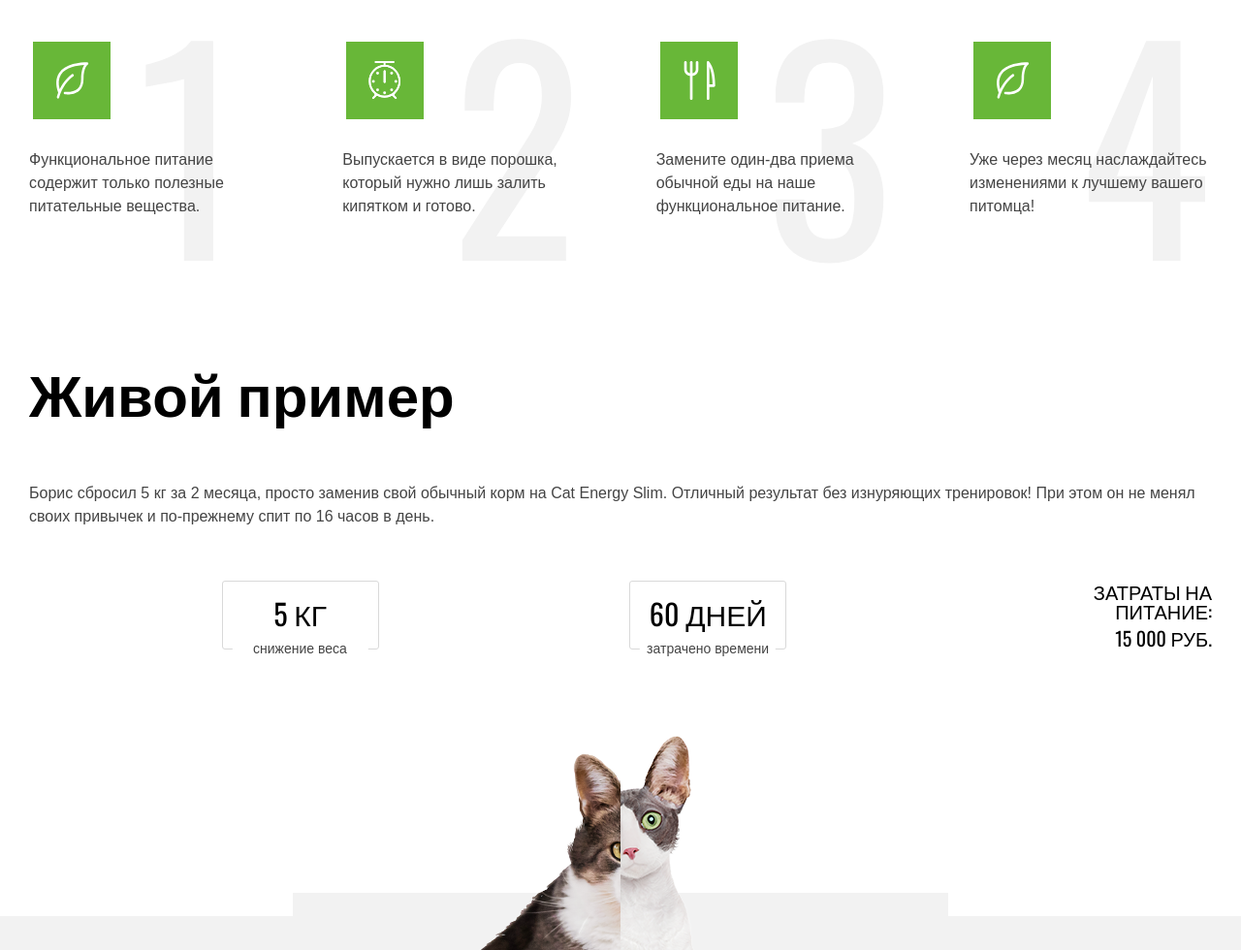
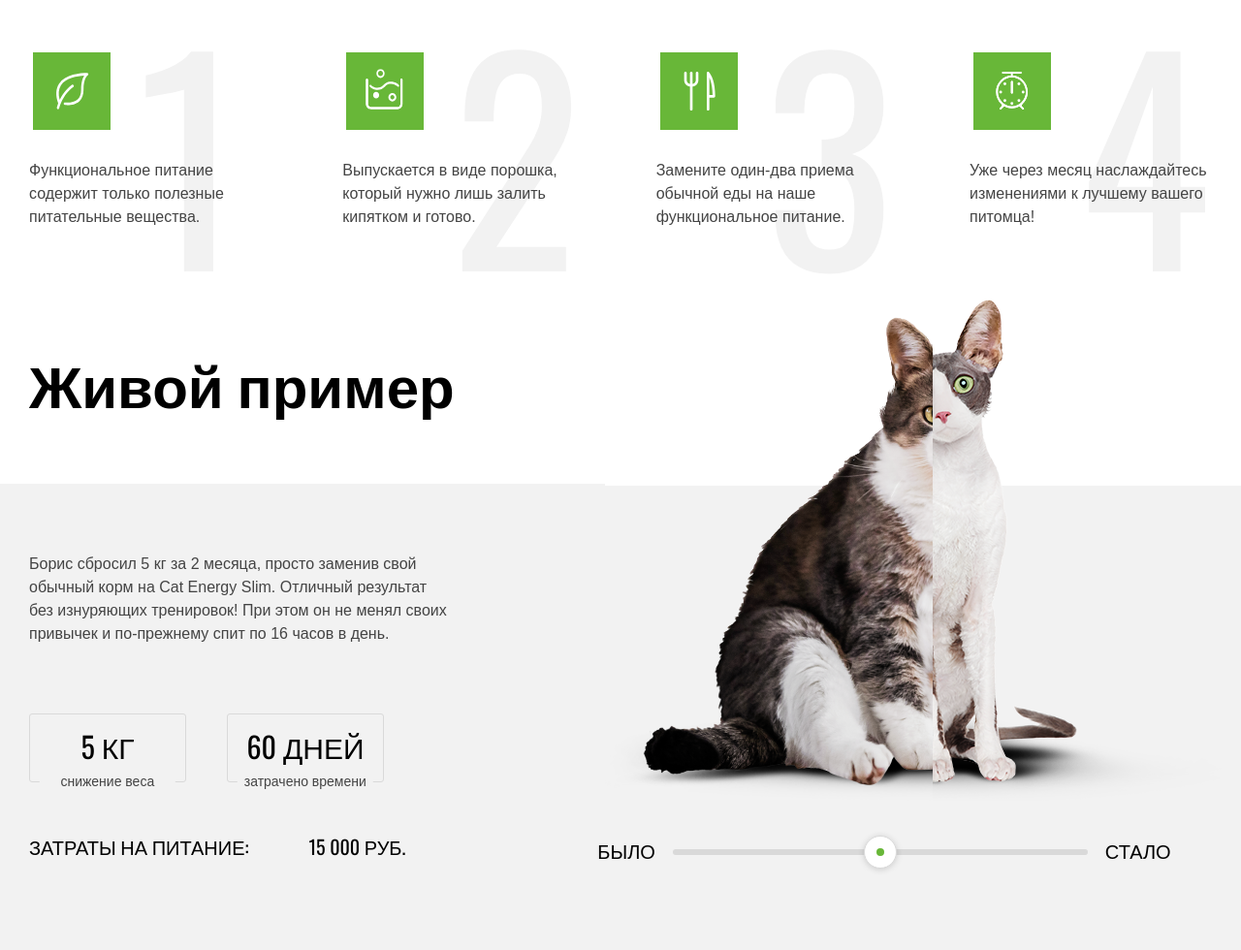
Before and after one commit to Chackmoole/cat-energy, a website: page src/index.html in a window 1280 px wide. Shown: the part 1358-2338 px from the top of the page at 97% size. Drawn offline with nearby package versions, Linux system fonts and the light colour scheme; files that its build step writes are made by us from their sources.

Commit message:
Стилизация блока example

```diff
--- a/package.json
+++ b/package.json
@@ -1,7 +1,7 @@
 {
   "name": "CatEnergy",
   "description": "study project",
-  "version": "1.0",
+  "version": "1.0.0",
   "private": true,
   "devDependencies": {
     "autoprefixer": "10.4.2",
--- a/src/index.html
+++ b/src/index.html
@@ -153,7 +153,8 @@
       </section>
 
       <section class="example">
-        <div class="layout">
+        <div class="layout example__wrapper">
+          <div class="example__inner">
             <h2 class="example__title">Живой пример</h2>
             <p class="example__description">
               Борис сбросил 5&nbsp;кг за&nbsp;2&nbsp;месяца, просто заменив свой обычный
@@ -175,6 +176,7 @@
                 <dd class="description-list__item">15 000 РУБ.</dd>
               </div>
             </dl>
+          </div>
           <div class="slider">
             <div class="slider__inner">
               <div class="slider__slice">
--- a/src/less/blocks/benefits.less
+++ b/src/less/blocks/benefits.less
@@ -4,6 +4,10 @@
 
   @media @tablet {
     padding-top: 44px;
+  }
+
+  @media @desktop {
+    padding-bottom: 0;
   }
 }
 
@@ -74,7 +78,7 @@
     background-image: url('../../img/replacement-icon.svg');
   }
 
-  &--powder::before {
+  &--improvement::before {
     background-image: url('../../img/improvement-icon.svg');
   }
 
--- a/src/less/blocks/description-list.less
+++ b/src/less/blocks/description-list.less
@@ -8,9 +8,40 @@
   text-align: center;
 
   @media @tablet {
+    gap: 24px;
+    justify-content: start;
+    margin-bottom: 78px;
+  }
+
+  @media @desktop {
     gap: 42px;
-    justify-content: start;
-    margin-bottom: 72px;
+  }
+}
+
+.description-list__title {
+  margin-right: 4px;
+  text-transform: uppercase;
+
+  @media @tablet {
+    margin: 0 0 8px 0;
+    font-size: 20px;
+    line-height: 20px;
+    text-align: right;
+  }
+
+  @media @desktop {
+    margin-right: 62px;
+  }
+}
+
+.description-list__item {
+  margin: 0;
+
+  @media @tablet {
+    margin-bottom: 16px;
+    font-size: 20px;
+    line-height: 20px;
+    text-align: right;
   }
 }
 
@@ -19,8 +50,11 @@
   display: flex;
   justify-content: center;
 
+  @media @tablet {
+    margin-left: auto;
+  }
+
   &--allotted {
-
     & .description-list__title {
       position: absolute;
       bottom: 0;
@@ -43,6 +77,10 @@
         background-color: @color-white;
         transform: translateX(-28%);
       }
+
+      @media @desktop {
+        background-color: @color-gray-light;
+      }
     }
 
     & .description-list__item {
@@ -59,8 +97,8 @@
         line-height: 37px;
         text-align: center;
       }
+    }
 
-    }
     padding-bottom: 14px;
 
     @media @tablet {
@@ -73,29 +111,11 @@
     display: flex;
     flex-direction: column;
     width: 180px;
-    margin-left: auto;
+  }
+
+  @media @desktop {
+    flex-direction: row;
+    margin-left: 0;
+    width: auto;
   }
 }
-
-.description-list__title {
-  margin-right: 4px;
-  text-transform: uppercase;
-
-  @media @tablet {
-    margin: 0 0 8px 0;
-    font-size: 20px;
-    line-height: 20px;
-    text-align: right;
-  }
-}
-
-.description-list__item {
-  margin: 0;
-
-  @media @tablet {
-    margin-bottom: 16px;
-    font-size: 20px;
-    line-height: 20px;
-    text-align: right;
-  }
-}
--- a/src/less/blocks/example.less
+++ b/src/less/blocks/example.less
@@ -12,8 +12,33 @@
       @color-gray-light 620px,
       @color-gray-light 100%
     );
+    background-color: @color-white;
+  }
 
-    background-color: @color-white;
+  @media @tablet {
+    padding-top: 44px;
+  }
+
+  @media @desktop {
+    padding-top: 12px;
+    background: linear-gradient(
+      @color-white 0,
+      @color-white 205px,
+      @color-gray-light 205px,
+      @color-gray-light 100%
+    );
+  }
+}
+
+.example__wrapper {
+  @media @desktop {
+    display: flex;
+  }
+}
+
+.example__inner {
+  @media @desktop {
+    padding-top: 58px;
   }
 }
 
@@ -26,6 +51,10 @@
     font-size: 60px;
     line-height: 60px;
   }
+
+  @media @desktop {
+    margin-bottom: 146px;
+  }
 }
 
 .example__description {
@@ -33,8 +62,13 @@
   color: @color-gray-dark;
 
   @media @tablet {
-    margin-bottom: 54px;
+    margin-bottom: 50px;
     font-size: 16px;
     line-height: 24px;
   }
+
+  @media @desktop {
+    width: 436px;
+    margin-bottom: 70px;
+  }
 }
--- a/src/less/blocks/features.less
+++ b/src/less/blocks/features.less
@@ -50,11 +50,11 @@
   }
 
   @media @tablet {
-
     & svg {
       width: 100%;
       height: 100%;
     }
+
     position: static;
     width: 200px;
     height: 211px;
@@ -102,7 +102,6 @@
     margin-bottom: 74px;
     padding-left: 160px;
   }
-
 }
 
 .features__descriptions {
@@ -129,6 +128,7 @@
 }
 
 .features__link {
+  .title(16px, 16px);
   position: relative;
   padding: 4px 58px 4px 0;
   color: @color-black;
@@ -174,7 +174,6 @@
   }
 
   @media @desktop {
-    .title(16px, 16px);
     &::after {
       right: 14px;
     }
@@ -196,5 +195,4 @@
       opacity: 0.3;
     }
   }
-
 }
--- a/src/less/blocks/slider.less
+++ b/src/less/blocks/slider.less
@@ -8,6 +8,10 @@
     width: 676px;
     min-height: 520px;
     margin-bottom: 10px;
+  }
+
+  @media @desktop {
+    margin-bottom: 36px;
   }
 }
 
@@ -20,12 +24,27 @@
     z-index: 2;
     width: 50%;
     overflow: hidden;
-    background: linear-gradient(#fff 0, #fff 165px, #f2f2f2 165px, #f2f2f2 100%);
+    background: linear-gradient(
+      @color-white 0,
+      @color-white 165px,
+      @color-gray-light 165px,
+      @color-gray-light 100%
+    );
 
     &--hidden {
       z-index: 1;
       width: 100%;
     }
+  }
+
+  @media @desktop {
+    background: linear-gradient(
+      @color-white 0,
+      @color-white 195px,
+      @color-gray-light 195px,
+      @color-gray-light 100%
+    );
+    margin-left: 50px;
   }
 }
 
--- a/src/less/style.less
+++ b/src/less/style.less
@@ -1,7 +1,6 @@
 @import 'common/normalize';
 @import 'common/global';
 @import 'common/variables';
-@import 'common/text';
 @import 'common/mixins';
 
 @import 'blocks/layout';
```
Also changed, not shown: src/less/common/text.less (deleted), 1 other file. Lines whose indentation alone changed are shown as unchanged.
